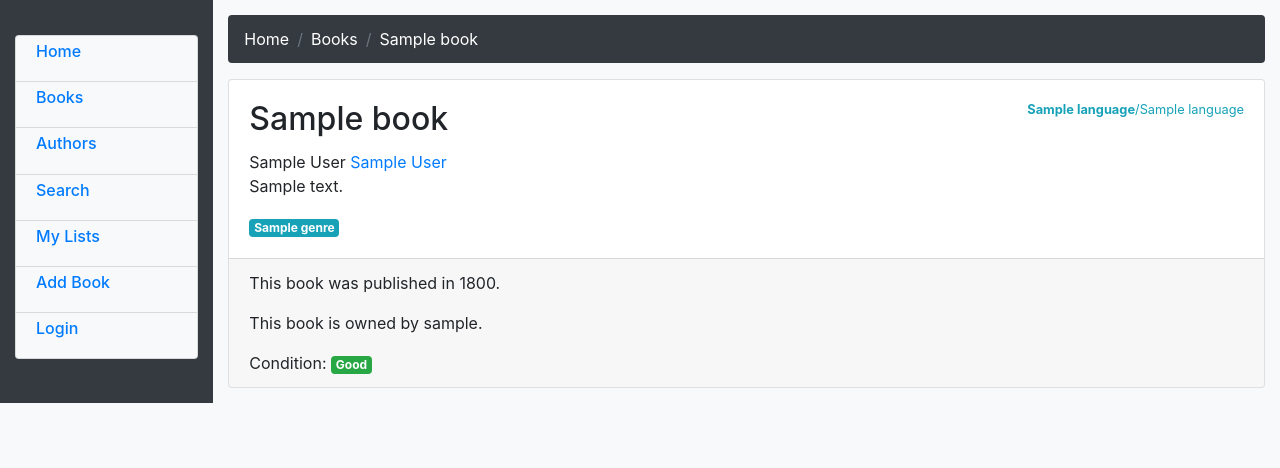
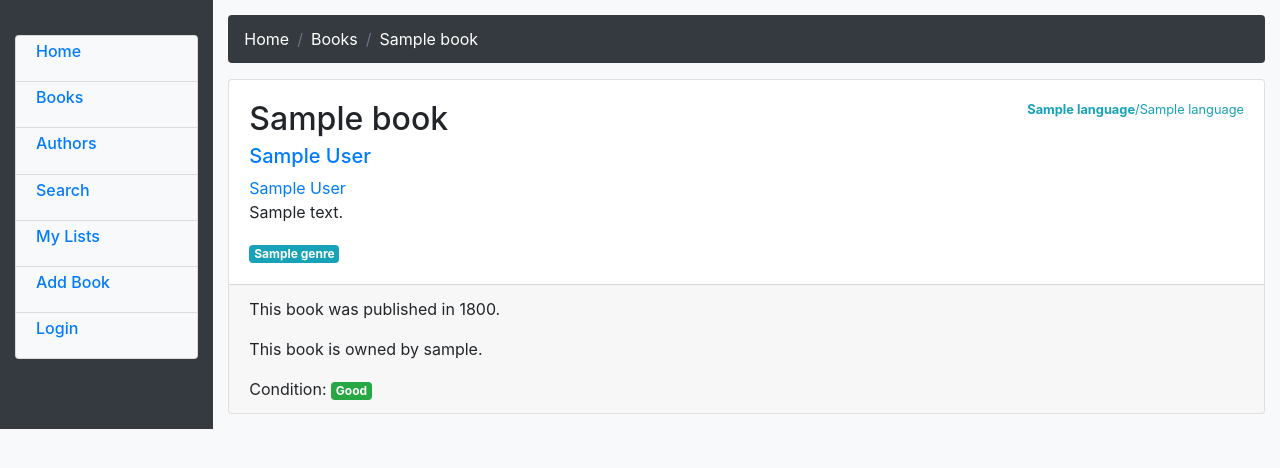
Before and after one commit to SaifullahKatpar/PersonalBookManager, a Django app: page /catalog/book/1 in a window 1280 px wide. Shown: the top 468 px of the page. Run offline with Django 3.2, Linux system fonts and the light colour scheme; tables that the repository leaves empty hold one stand-in row (values such as "Sample post"); some libraries are stand-ins or nearby versions.

Commit message:
author in book_detail css

```diff
--- a/catalog/templates/catalog/book_detail.html
+++ b/catalog/templates/catalog/book_detail.html
@@ -17,7 +17,7 @@
               <small class="text-info"><strong>{{book.language}}</strong>{% if book.translation %}/{{book.translation}}{% endif %}</small>
           </div>
           {% ifequal book.author.all.count 1 %}
-                    {{ book.author.all|first }}
+          <h5 class="card-subtitle mb-2"><a href="{% url 'author-detail' book.author.all.0.pk %}" class="card-link">{{ book.author.all|first }}</a></h5>
           {% else %}
             {% for author in book.author.all %}
             {% if forloop.last %}
```
